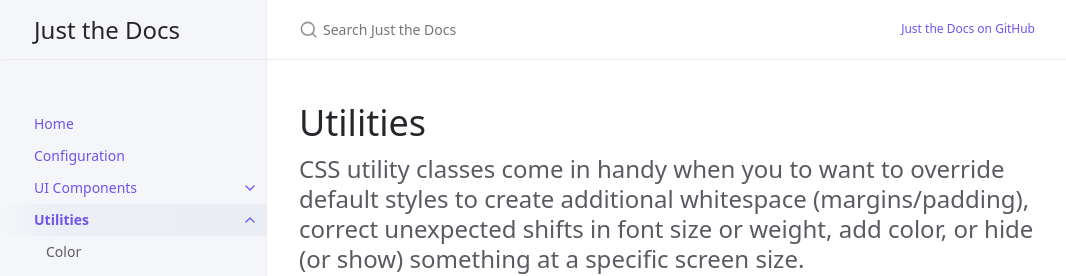
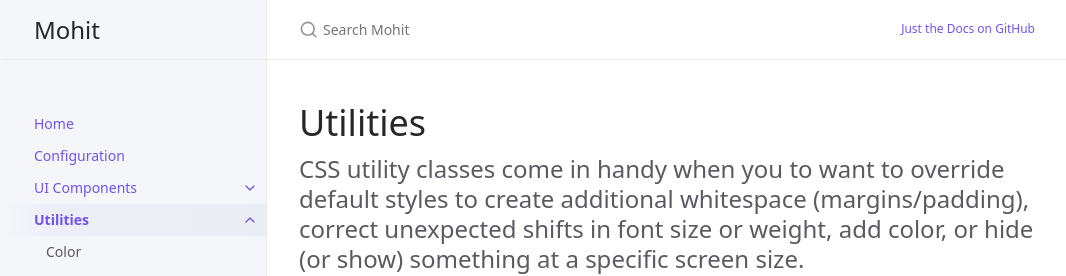
Before and after one commit to meagmohit/ml-notes, a Jekyll site: the page built from docs/utilities/utilities.md, in a window 1280 px wide. Shown: the top 276 px of the page, without its empty margins (105-1171 px from the left). Built offline with Jekyll 4.4.1, drawn with Linux system fonts in a browser that asks for light colours.

Commit message:
Update _config.yml

```diff
--- a/_config.yml
+++ b/_config.yml
@@ -13,7 +13,7 @@
 # you will see them accessed via {{ site.title }}, {{ site.github_repo }}, and so on.
 # You can create any custom variable you would like, and they will be accessible
 # in the templates via {{ site.myvariable }}.
-title: Just the Docs
+title: Mohit
 description: A Jekyll theme for documentation
 baseurl: "/ml-notes" # the subpath of your site, e.g. /blog
 url: http://meagmohit.github.io # the base hostname & protocol for your site, e.g. http://example.com
```
